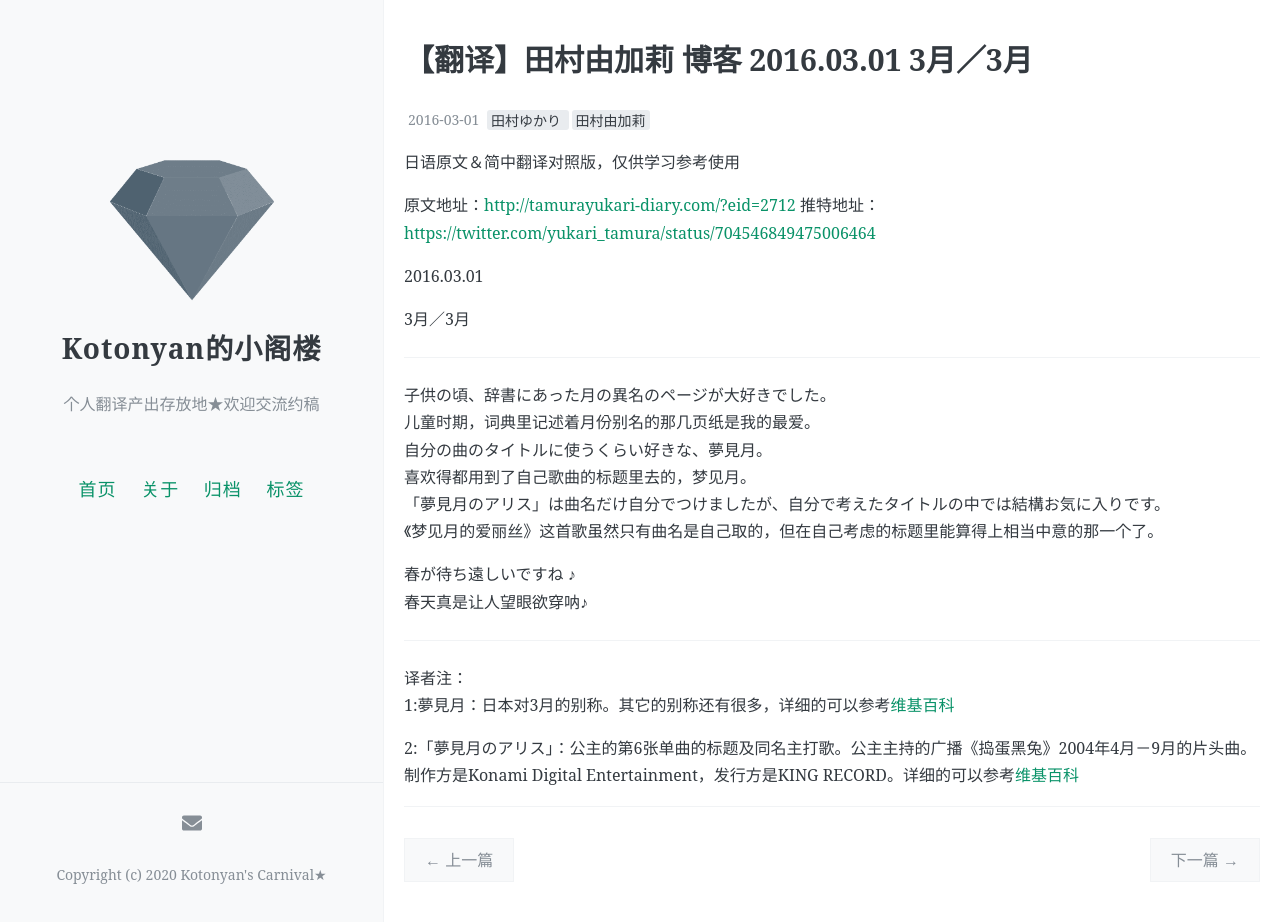
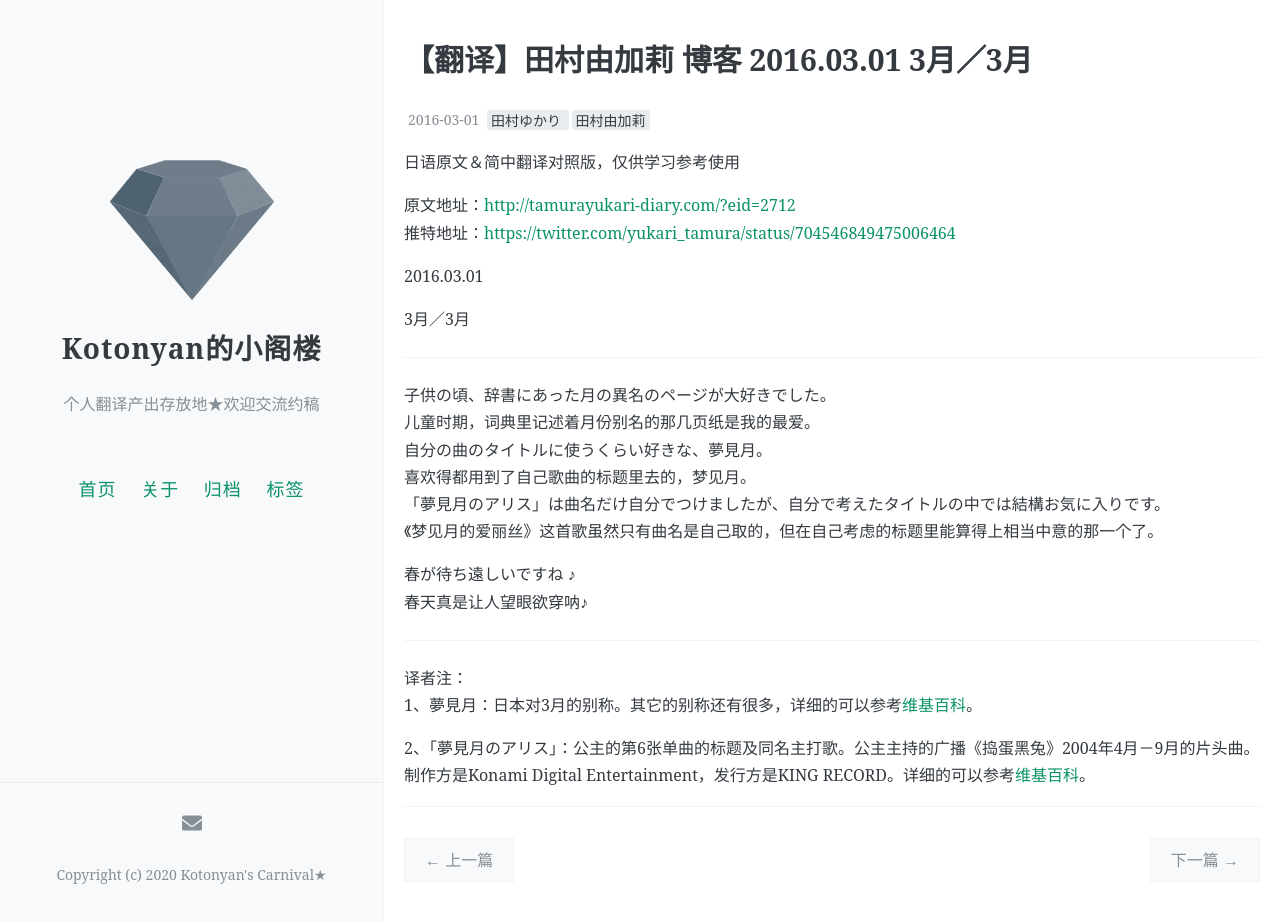
Before and after one commit to kotonyan/loft, a Jekyll site: the page built from _posts/2016-03-01-Translation-Tamura-Yukari-Blog-2016-03-01.md, in a window 1280 px wide and 922 px high. Built offline with Jekyll 4.4.1, drawn with Linux system fonts in a browser that asks for light colours; comment, search, counter and statistics services are not loaded.

```diff
--- a/_posts/2016-03-01-Translation-Tamura-Yukari-Blog-2016-03-01.md
+++ b/_posts/2016-03-01-Translation-Tamura-Yukari-Blog-2016-03-01.md
@@ -32,6 +32,6 @@ comments: true
 ---
 
 译者注：
-1:夢見月：日本对3月的别称。其它的别称还有很多，详细的可以参考[维基百科](https://ja.wikipedia.org/wiki/3%E6%9C%88)
+1、夢見月：日本对3月的别称。其它的别称还有很多，详细的可以参考[维基百科](https://ja.wikipedia.org/wiki/3%E6%9C%88)。
 
-2:「夢見月のアリス」：公主的第6张单曲的标题及同名主打歌。公主主持的广播《捣蛋黑兔》2004年4月－9月的片头曲。制作方是Konami Digital Entertainment，发行方是KING RECORD。详细的可以参考[维基百科](https://ja.wikipedia.org/wiki/%E5%A4%A2%E8%A6%8B%E6%9C%88%E3%81%AE%E3%82%A2%E3%83%AA%E3%82%B9)
+2、「夢見月のアリス」：公主的第6张单曲的标题及同名主打歌。公主主持的广播《捣蛋黑兔》2004年4月－9月的片头曲。制作方是Konami Digital Entertainment，发行方是KING RECORD。详细的可以参考[维基百科](https://ja.wikipedia.org/wiki/%E5%A4%A2%E8%A6%8B%E6%9C%88%E3%81%AE%E3%82%A2%E3%83%AA%E3%82%B9)。
```
